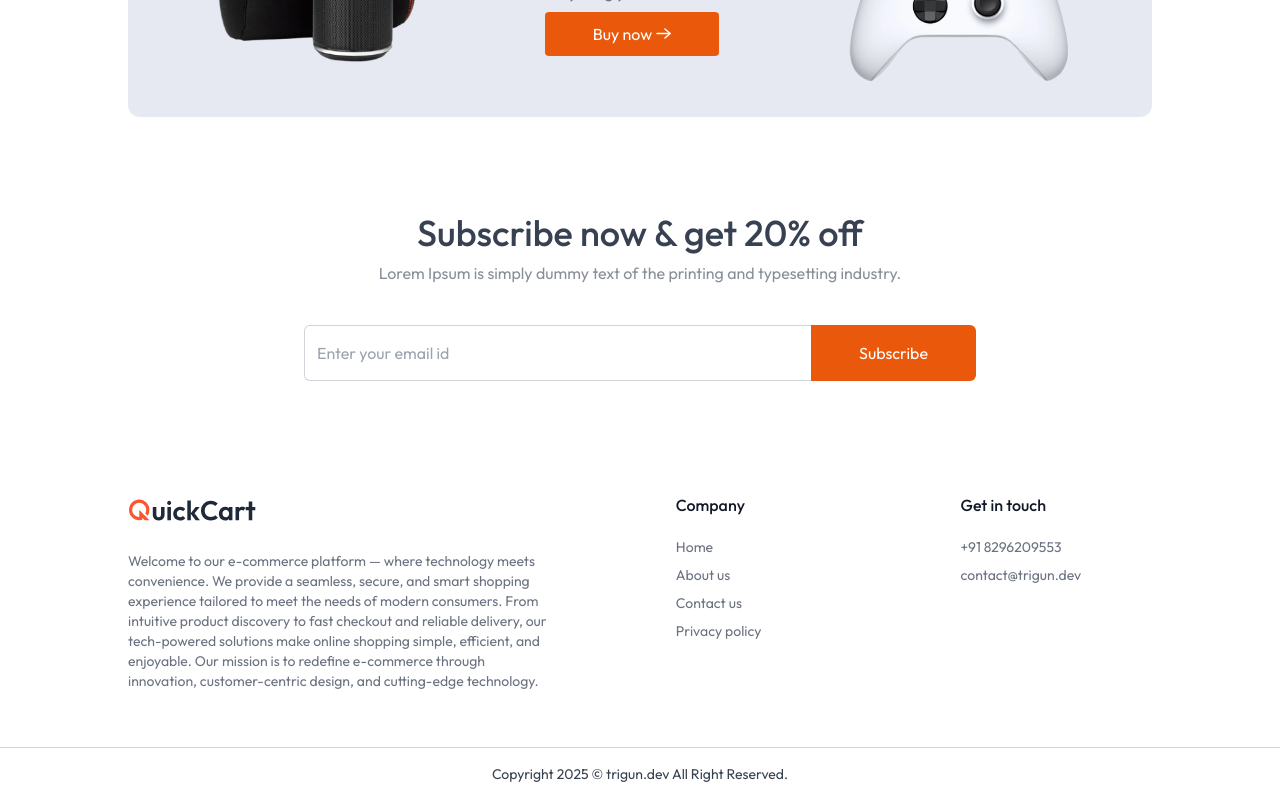
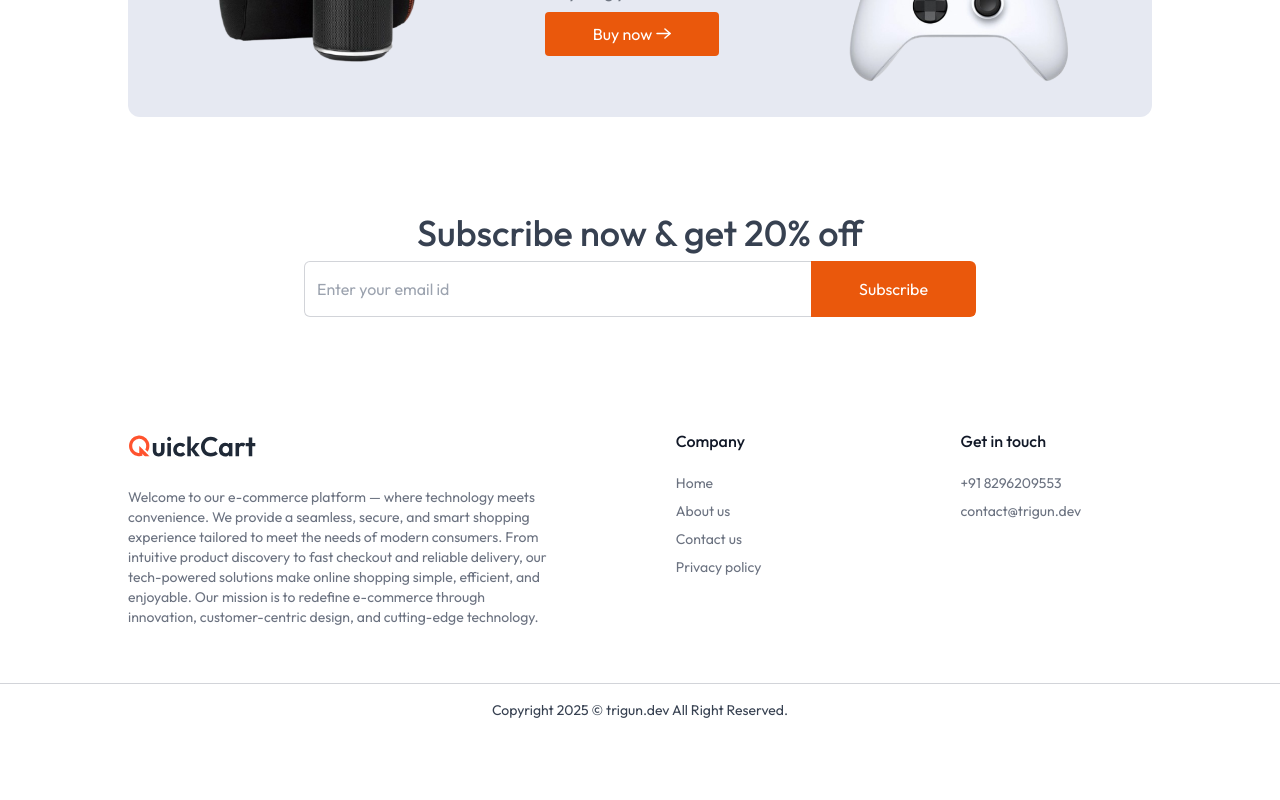
Before and after one commit to Trigun-123/QuickCart, a Next.js app: page / in a window 1280 px wide. Shown: the part 1465-2265 px from the top of the page. After the commit the page ends 2201 px from the top, so only its background shows below. Built offline with nearby package versions, Linux system fonts and the light colour scheme; no server answers; the database is empty.

Commit message:
save changes

```diff
--- a/components/NewsLetter.jsx
+++ b/components/NewsLetter.jsx
@@ -6,10 +6,6 @@ const NewsLetter = () => {
       <h1 className="md:text-4xl text-2xl font-medium">
         Subscribe now & get 20% off
       </h1>
-      <p className="md:text-base text-gray-500/80 pb-8">
-        Lorem Ipsum is simply dummy text of the printing and typesetting
-        industry.
-      </p>
       <div className="flex items-center justify-between max-w-2xl w-full md:h-14 h-12">
         <input
           className="border border-gray-500/30 rounded-md h-full border-r-0 outline-none w-full rounded-r-none px-3 text-gray-500"
```
